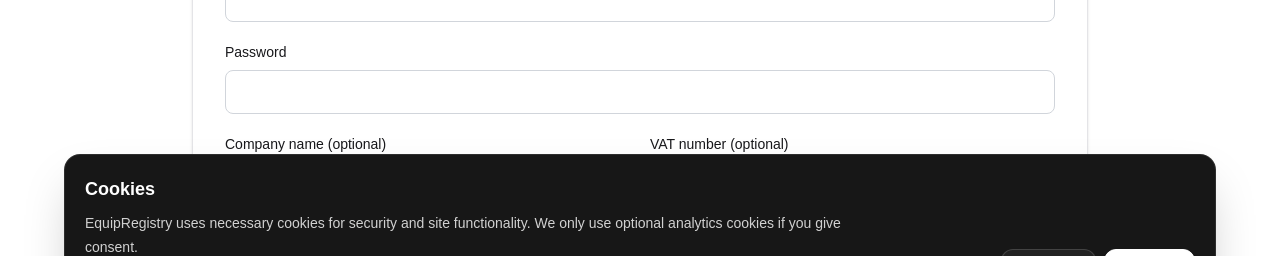
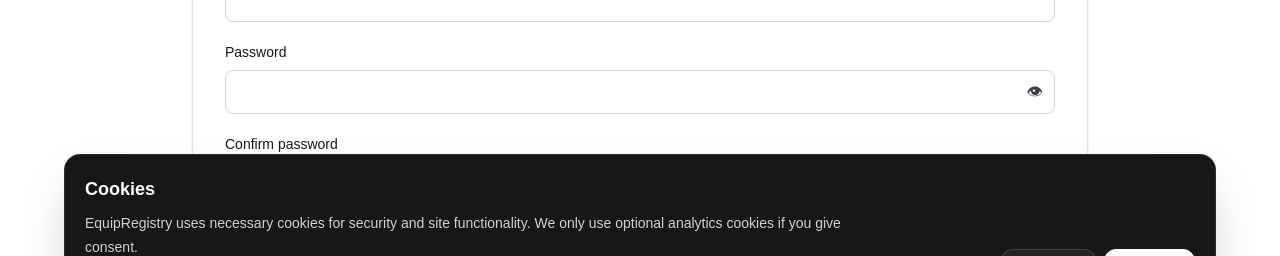
Before and after one commit to jimmybergsma3-collab/equipregistry-website, a Next.js app: page /en/register in a window 1280 px wide. Shown: the part 468-724 px from the top of the page. Built offline with nearby package versions, Linux system fonts and the light colour scheme; no server answers.

Commit message:
Improve account signup and owner identity handling

```diff
--- a/app/[lang]/dashboard/register/actions.ts
+++ b/app/[lang]/dashboard/register/actions.ts
@@ -78,6 +78,36 @@ function buildDraftFromFormData(formData: FormData): RegistrationDraft {
     documents: parseJsonObjectField(
       formData.get("documents")
     ) as RegistrationDraft["documents"],
+  };
+}
+
+async function getAuthenticatedOwnerIdentity(userId: string) {
+  const user = await prisma.user.findUnique({
+    where: { id: userId },
+    select: {
+      name: true,
+      email: true,
+    },
+  });
+
+  if (!user) {
+    return null;
+  }
+
+  return {
+    ownerName: user.name.trim(),
+    ownerEmail: user.email.trim(),
+  };
+}
+
+function applyOwnerIdentityToDraft(
+  draft: RegistrationDraft,
+  ownerIdentity: { ownerName: string; ownerEmail: string }
+): RegistrationDraft {
+  return {
+    ...draft,
+    ownerName: ownerIdentity.ownerName,
+    ownerEmail: ownerIdentity.ownerEmail,
   };
 }
 
@@ -185,7 +215,19 @@ export async function saveRegistrationDraft(
     };
   }
 
-  const draft = buildDraftFromFormData(formData);
+  const ownerIdentity = await getAuthenticatedOwnerIdentity(session.user.id);
+
+  if (!ownerIdentity) {
+    return {
+      success: false,
+      message: "Unable to load account owner details.",
+    };
+  }
+
+  const draft = applyOwnerIdentityToDraft(
+    buildDraftFromFormData(formData),
+    ownerIdentity
+  );
   const langValue = normalizeString(formData.get("lang")).toLowerCase();
   const lang = isValidLang(langValue) ? langValue : "en";
   const completeness = evaluateRegistrationCompleteness(draft);
@@ -276,7 +318,19 @@ export async function submitRegistrationRequest(
     };
   }
 
-  const draft = buildDraftFromFormData(formData);
+  const ownerIdentity = await getAuthenticatedOwnerIdentity(session.user.id);
+
+  if (!ownerIdentity) {
+    return {
+      success: false,
+      message: "Unable to load account owner details.",
+    };
+  }
+
+  const draft = applyOwnerIdentityToDraft(
+    buildDraftFromFormData(formData),
+    ownerIdentity
+  );
   const langValue = normalizeString(formData.get("lang")).toLowerCase();
   const lang = isValidLang(langValue) ? langValue : "en";
   const completeness = evaluateRegistrationCompleteness(draft);
--- a/app/[lang]/dashboard/register/page.tsx
+++ b/app/[lang]/dashboard/register/page.tsx
@@ -4,6 +4,7 @@ import SiteFooter from "@/components/site-footer";
 import CustomerDashboardNav from "@/components/dashboard/customer-dashboard-nav";
 import RegistrationFormStep1 from "@/components/registry/registration-form-step1";
 import { getSession } from "@/lib/auth/getSession";
+import { prisma } from "@/lib/db";
 import { isValidLang } from "@/lib/i18n/config";
 import { getDictionary } from "@/lib/i18n/dictionary";
 
@@ -30,6 +31,18 @@ export default async function RegisterPage({ params }: Props) {
     redirect(`/${lang}/admin`);
   }
 
+  const account = await prisma.user.findUnique({
+    where: { id: session.user.id },
+    select: {
+      name: true,
+      email: true,
+    },
+  });
+
+  if (!account) {
+    redirect(`/${lang}/login?next=/${lang}/dashboard/register`);
+  }
+
   const dict = getDictionary(lang);
 
   return (
@@ -52,7 +65,13 @@ export default async function RegisterPage({ params }: Props) {
 
           <CustomerDashboardNav lang={lang} active="dashboard" />
 
-          <RegistrationFormStep1 lang={lang} />
+          <RegistrationFormStep1
+            lang={lang}
+            ownerIdentity={{
+              name: account.name,
+              email: account.email,
+            }}
+          />
         </div>
       </main>
 
--- a/components/register/public-register-page.tsx
+++ b/components/register/public-register-page.tsx
@@ -19,6 +19,9 @@ type RegisterText = {
   name: string;
   email: string;
   password: string;
+  confirmPassword?: string;
+  showPassword?: string;
+  hidePassword?: string;
   company: string;
   vat: string;
   newsletter: string;
@@ -29,6 +32,7 @@ type RegisterText = {
   loginLink: string;
   requiredFields: string;
   passwordShort: string;
+  passwordMismatch?: string;
   emailExists: string;
   termsRequired: string;
   serverError: string;
@@ -45,6 +49,9 @@ const TEXT: Record<Lang, RegisterText> = {
     name: "Full name",
     email: "Email",
     password: "Password",
+    confirmPassword: "Confirm password",
+    showPassword: "Show",
+    hidePassword: "Hide",
     company: "Company name (optional)",
     vat: "VAT number (optional)",
     newsletter: "Receive registry updates by email",
@@ -55,6 +62,7 @@ const TEXT: Record<Lang, RegisterText> = {
     loginLink: "Login",
     requiredFields: "Complete the required fields.",
     passwordShort: "Use a password with at least 6 characters.",
+    passwordMismatch: "Passwords do not match.",
     emailExists: "An account with this email already exists.",
     termsRequired: "You must accept the terms to continue.",
     serverError: "Server error. Please try again.",
@@ -165,6 +173,9 @@ const TEXT: Record<Lang, RegisterText> = {
     name: "Volledige naam",
     email: "E-mail",
     password: "Wachtwoord",
+    confirmPassword: "Herhaal wachtwoord",
+    showPassword: "Toon",
+    hidePassword: "Verberg",
     company: "Bedrijfsnaam (optioneel)",
     vat: "BTW-nummer (optioneel)",
     newsletter: "Ontvang registry-updates per e-mail",
@@ -175,6 +186,7 @@ const TEXT: Record<Lang, RegisterText> = {
     loginLink: "Inloggen",
     requiredFields: "Vul de verplichte velden in.",
     passwordShort: "Gebruik een wachtwoord van minimaal 6 tekens.",
+    passwordMismatch: "Wachtwoorden komen niet overeen.",
     emailExists: "Er bestaat al een account met dit e-mailadres.",
     termsRequired: "Je moet de voorwaarden accepteren om verder te gaan.",
     serverError: "Serverfout. Probeer het opnieuw.",
@@ -418,11 +430,19 @@ function getErrorMessage(lang: Lang, code?: string) {
 export default function PublicRegisterPage({ lang }: Props) {
   const currentLang = lang;
   const t = TEXT[currentLang] ?? TEXT.en;
+  const confirmPasswordLabel = t.confirmPassword ?? TEXT.en.confirmPassword ?? "Confirm password";
+  const showPasswordLabel = t.showPassword ?? TEXT.en.showPassword ?? "Show";
+  const hidePasswordLabel = t.hidePassword ?? TEXT.en.hidePassword ?? "Hide";
+  const passwordMismatchText =
+    t.passwordMismatch ?? TEXT.en.passwordMismatch ?? "Passwords do not match.";
   const router = useRouter();
 
   const [name, setName] = useState("");
   const [email, setEmail] = useState("");
   const [password, setPassword] = useState("");
+  const [confirmPassword, setConfirmPassword] = useState("");
+  const [showPassword, setShowPassword] = useState(false);
+  const [showConfirmPassword, setShowConfirmPassword] = useState(false);
   const [companyName, setCompanyName] = useState("");
   const [vatNumber, setVatNumber] = useState("");
   const [newsletterOptIn, setNewsletterOptIn] = useState(false);
@@ -433,6 +453,12 @@ export default function PublicRegisterPage({ lang }: Props) {
   async function handleSubmit(event: FormEvent<HTMLFormElement>) {
     event.preventDefault();
     setError("");
+
+    if (password !== confirmPassword) {
+      setError(passwordMismatchText);
+      return;
+    }
+
     setLoading(true);
 
     try {
@@ -504,6 +530,8 @@ export default function PublicRegisterPage({ lang }: Props) {
                       </label>
                       <input
                         type="text"
+                        name="name"
+                        autoComplete="name"
                         value={name}
                         onChange={(event) => setName(event.target.value)}
                         className="h-11 w-full rounded-xl border border-zinc-300 bg-white px-4 text-sm text-zinc-900 outline-none transition focus:border-zinc-500"
@@ -517,6 +545,8 @@ export default function PublicRegisterPage({ lang }: Props) {
                       </label>
                       <input
                         type="email"
+                        name="email"
+                        autoComplete="email"
                         value={email}
                         onChange={(event) => setEmail(event.target.value)}
                         className="h-11 w-full rounded-xl border border-zinc-300 bg-white px-4 text-sm text-zinc-900 outline-none transition focus:border-zinc-500"
@@ -528,13 +558,52 @@ export default function PublicRegisterPage({ lang }: Props) {
                       <label className="mb-2 block text-sm font-medium text-zinc-900">
                         {t.password}
                       </label>
-                      <input
-                        type="password"
-                        value={password}
-                        onChange={(event) => setPassword(event.target.value)}
-                        className="h-11 w-full rounded-xl border border-zinc-300 bg-white px-4 text-sm text-zinc-900 outline-none transition focus:border-zinc-500"
-                        required
-                      />
+                      <div className="relative">
+                        <input
+                          type={showPassword ? "text" : "password"}
+                          name="password"
+                          autoComplete="new-password"
+                          value={password}
+                          onChange={(event) => setPassword(event.target.value)}
+                          className="h-11 w-full rounded-xl border border-zinc-300 bg-white px-4 pr-10 text-sm text-zinc-900 outline-none transition focus:border-zinc-500"
+                          required
+                        />
+                        <button
+                          type="button"
+                          onClick={() => setShowPassword((current) => !current)}
+                          className="absolute right-3 top-1/2 -translate-y-1/2 text-base leading-none text-zinc-700 hover:text-zinc-900"
+                          aria-label={showPassword ? hidePasswordLabel : showPasswordLabel}
+                        >
+                          <span aria-hidden="true">{showPassword ? "🙈" : "👁"}</span>
+                        </button>
+                      </div>
+                    </div>
+
+                    <div className="sm:col-span-2">
+                      <label className="mb-2 block text-sm font-medium text-zinc-900">
+                        {confirmPasswordLabel}
+                      </label>
+                      <div className="relative">
+                        <input
+                          type={showConfirmPassword ? "text" : "password"}
+                          name="confirmPassword"
+                          autoComplete="new-password"
+                          value={confirmPassword}
+                          onChange={(event) => setConfirmPassword(event.target.value)}
+                          className="h-11 w-full rounded-xl border border-zinc-300 bg-white px-4 pr-10 text-sm text-zinc-900 outline-none transition focus:border-zinc-500"
+                          required
+                        />
+                        <button
+                          type="button"
+                          onClick={() => setShowConfirmPassword((current) => !current)}
+                          className="absolute right-3 top-1/2 -translate-y-1/2 text-base leading-none text-zinc-700 hover:text-zinc-900"
+                          aria-label={showConfirmPassword ? hidePasswordLabel : showPasswordLabel}
+                        >
+                          <span aria-hidden="true">
+                            {showConfirmPassword ? "🙈" : "👁"}
+                          </span>
+                        </button>
+                      </div>
                     </div>
 
                     <div>
```
Also changed, not shown: components/registry/registration-form-step1.tsx (+20 -3 lines).
